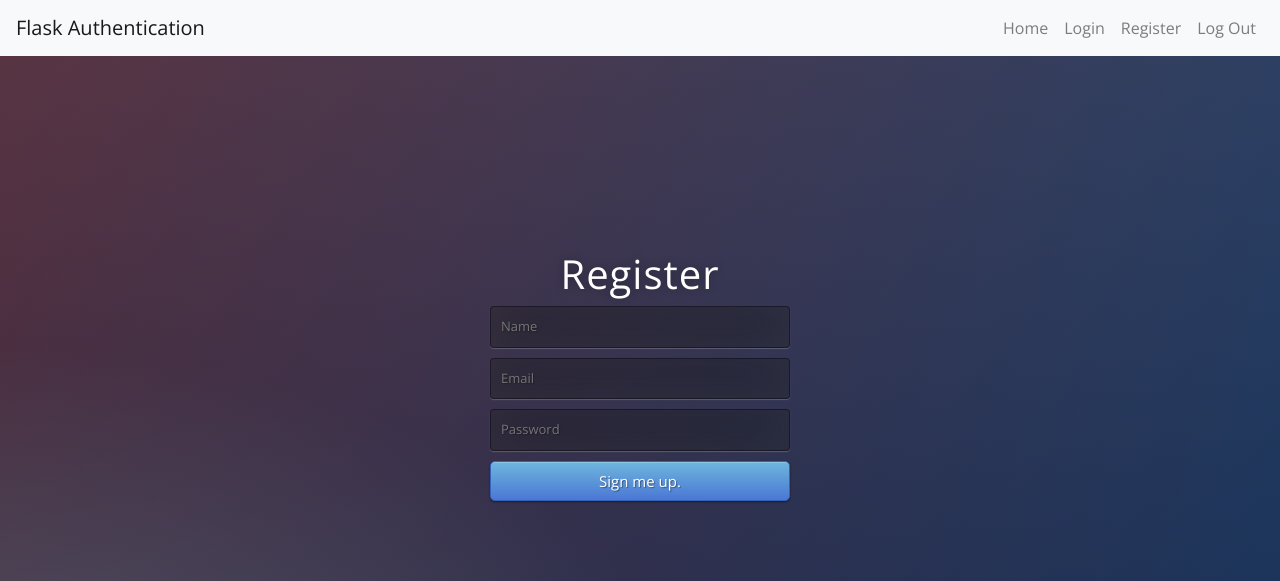
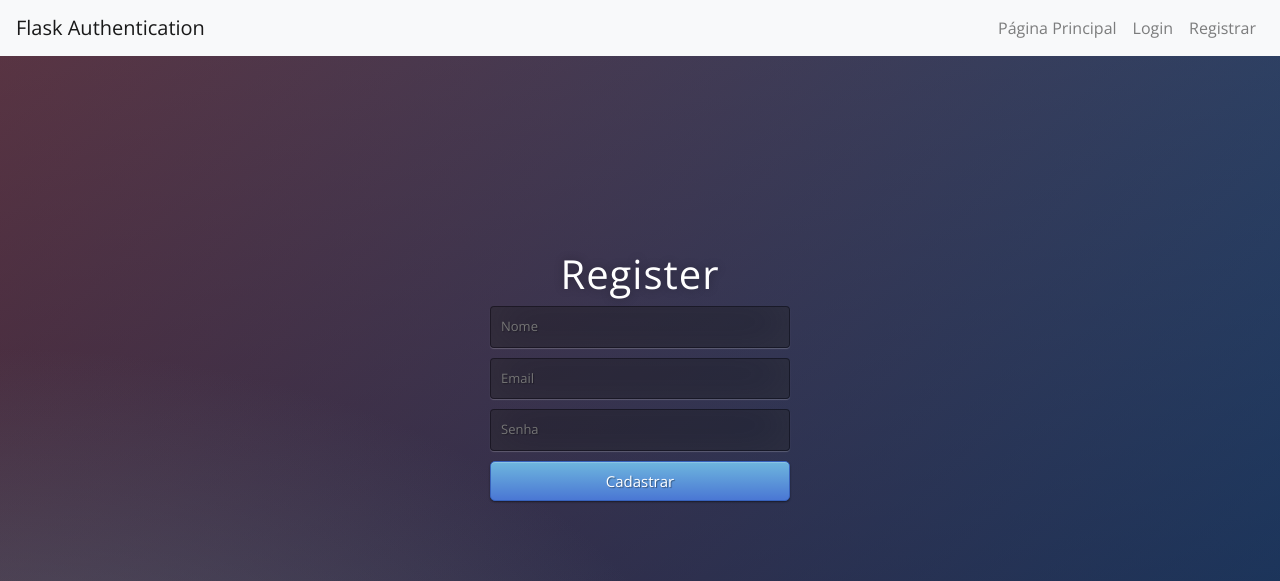
Before and after one commit to ericfp87/Day-68-Authentication_Flask, a Flask app: page /register in a window 1280 px wide. Shown: the top 581 px of the page. Run offline with Flask 2, Linux system fonts and the light colour scheme; some libraries are stand-ins or nearby versions.

Commit message:
alteração buttons

```diff
--- a/main.py
+++ b/main.py
@@ -98,10 +98,12 @@ def secrets():
 @login_required
 def logout():
     logout_user()
-    return redirect(url_for('home'))
+    flash("Sessão Encerrada!")
+    return redirect(url_for('login'))
 
 
 @app.route('/download')
+@login_required
 def download():
     return send_from_directory("static",
                                filename="files/cheat_sheet.pdf", as_attachment=True)
--- a/templates/base.html
+++ b/templates/base.html
@@ -17,19 +17,21 @@
   <div class="collapse navbar-collapse">
     <ul class="navbar-nav ml-auto">
       <li class="nav-item">
-        <a class="nav-link" href="{{ url_for('home') }}">Home</a>
+        <a class="nav-link" href="{{ url_for('home') }}">Página Principal</a>
       </li>
         {% if not logged_in: %}
       <li class="nav-item">
         <a class="nav-link" href="{{ url_for('login') }}">Login</a>
       </li>
         <li class="nav-item">
-        <a class="nav-link" href="{{ url_for('register') }}">Register</a>
+        <a class="nav-link" href="{{ url_for('register') }}">Registrar</a>
       </li>
         {% endif %}
-<li class="nav-item">
+        {% if logged_in %}
+      <li class="nav-item">
         <a class="nav-link" href="{{ url_for('logout') }}">Log Out</a>
       </li>
+        {% endif %}
     </ul>
 
 
--- a/templates/index.html
+++ b/templates/index.html
@@ -3,9 +3,11 @@
 
 <div class="box">
 	<h1>Flask Authentication</h1>
+    {% if not logged_in %}
+  <a href="{{ url_for('login') }}" class="btn btn-primary btn-block btn-large">Login</a>
+    {% endif %}
+  <a href="{{ url_for('register') }}" class="btn btn-secondary btn-block btn-large">Registrar</a>
 
-  <a href="{{ url_for('login') }}" class="btn btn-primary btn-block btn-large">Login</a>
-  <a href="{{ url_for('register') }}" class="btn btn-secondary btn-block btn-large">Register</a>
 
 </div>
 
--- a/templates/register.html
+++ b/templates/register.html
@@ -4,10 +4,10 @@
 <div class="box">
 	<h1>Register</h1>
     <form action="{{ url_for('register') }}" method="post">
-    	<input type="text" name="name" placeholder="Name" required="required" />
+    	<input type="text" name="name" placeholder="Nome" required="required" />
 		<input type="email" name="email" placeholder="Email" required="required" />
-        <input type="password" name="password" placeholder="Password" required="required" />
-        <button type="submit" class="btn btn-primary btn-block btn-large">Sign me up.</button>
+        <input type="password" name="password" placeholder="Senha" required="required" />
+        <button type="submit" class="btn btn-primary btn-block btn-large">Cadastrar</button>
     </form>
 </div>
 
--- a/templates/secrets.html
+++ b/templates/secrets.html
@@ -2,7 +2,7 @@
 {% block content %}
 
 <div class="container">
-  <h1 class="title">Welcome, {{ name }}!</h1>
-  <a href="{{ url_for('download') }}">Download Your File</a>
+  <h1 class="title">Olá, {{ name }}!</h1>
+  <a href="{{ url_for('download') }}">Download do Arquivo</a>
 </div>
 {% endblock %}
```
